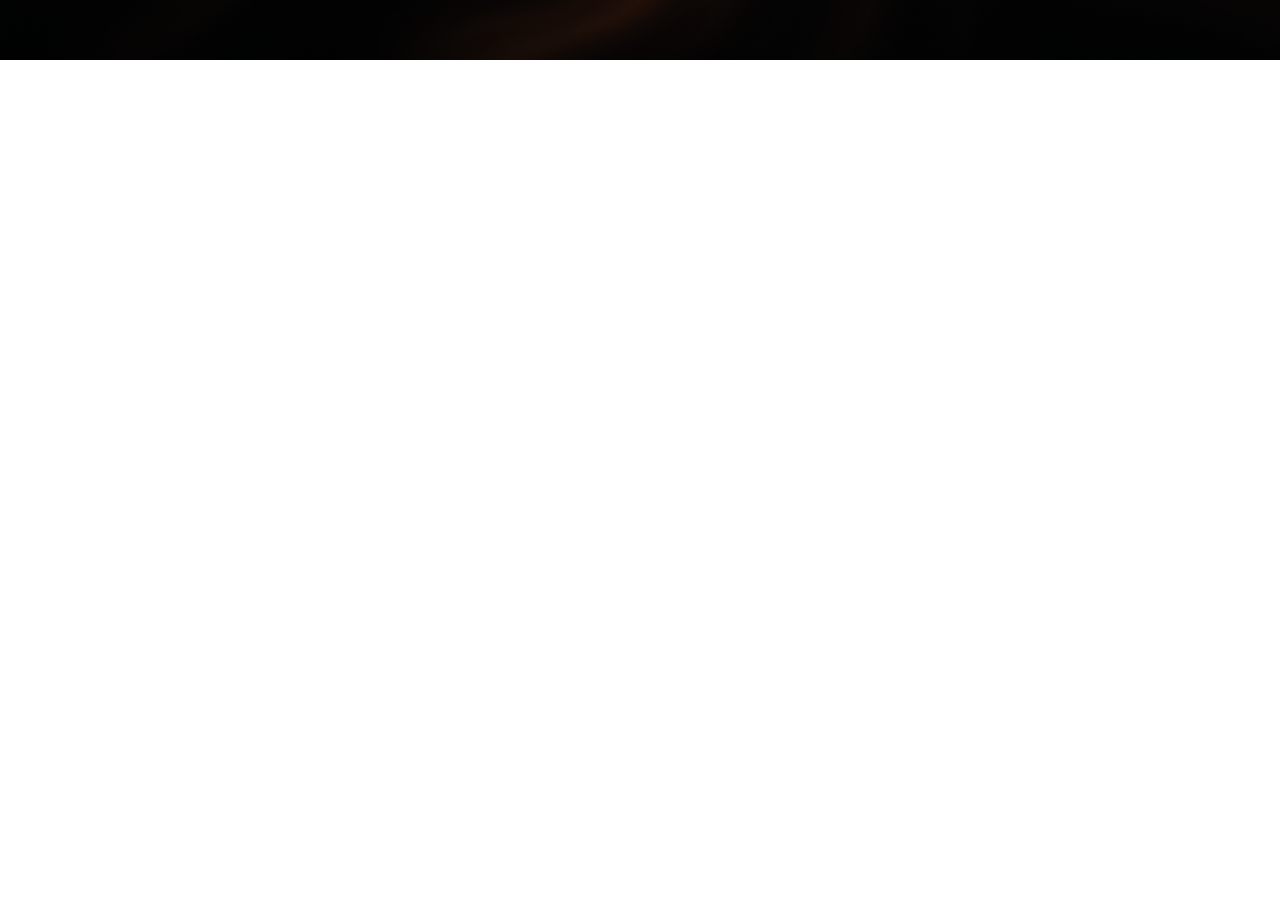
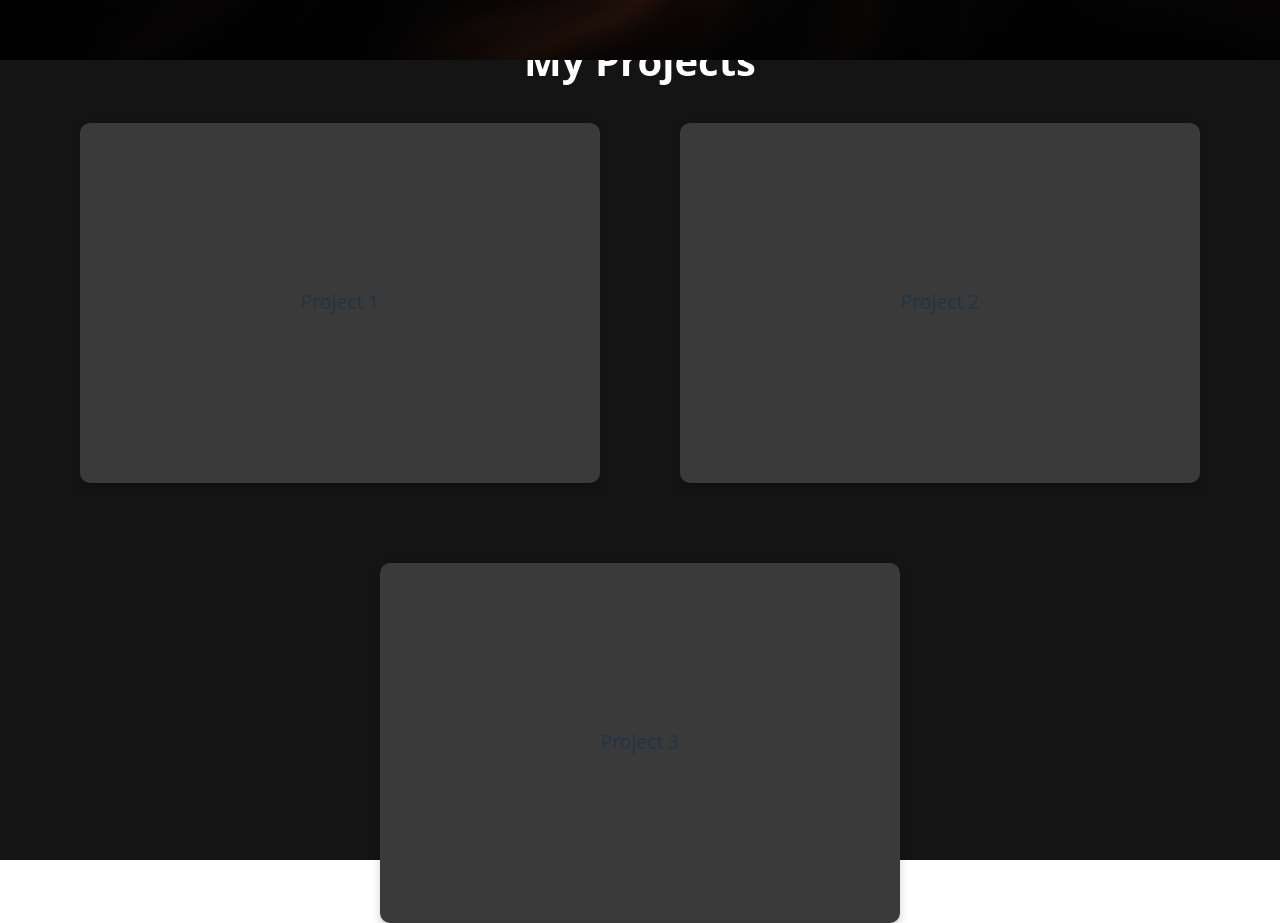
Before and after one commit to nickem00/Portfolio, a React (Vite) app: page / in a window 1280 px wide. Shown: the part 740-1663 px from the top of the page. Before the commit the page ends 800 px from the top, so only its background shows below. Built offline with nearby package versions, Linux system fonts and the light colour scheme.

Commit message:
Projects section added

```diff
--- a/src/App.jsx
+++ b/src/App.jsx
@@ -1,5 +1,6 @@
 import Header from "./components/Header"
 import Hero from "./components/Hero"
+import Projects from "./components/Projects"
 
 function App() {
 
@@ -7,6 +8,7 @@
     <>
       <Header />
       <Hero />
+      <Projects />
     </>
   )
 }
--- /dev/null
+++ b/src/components/Projects.jsx
@@ -0,0 +1,19 @@
+import React from "react";
+import './styles/Projects.css';
+
+function Projects() {
+    return (
+        <section className="projects" id="projects">
+            <div className="projects-content">
+                <h2>My Projects</h2>
+                <div className="project-cards">
+                    <div className="project-card">Project 1</div>
+                    <div className="project-card">Project 2</div>
+                    <div className="project-card">Project 3</div>
+                </div>
+            </div>
+        </section>
+    )
+}
+
+export default Projects;
--- /dev/null
+++ b/src/components/styles/Projects.css
@@ -0,0 +1,46 @@
+.projects {
+    width: 100%;
+    height: 100vh;
+    background-color: #141414;
+    display: flex;
+    justify-content: center;
+    align-items: center;
+    flex-direction: column;
+    text-align: center;
+}
+
+.projects-content {
+    max-width: 90%;
+    width: 100%;
+}
+
+.projects-content h2 {
+    font-size: 2.5rem;
+    color: #fff;
+    margin-bottom: 2rem;
+}
+
+.project-cards {
+    display: flex;
+    justify-content: center;
+    flex-wrap: wrap;
+    gap: 5rem;
+}
+
+.project-card {
+    background-color: #3a3a3a;
+    padding: 20px;
+    width: 30rem;
+    height: 20rem;
+    border-radius: 10px;
+    box-shadow: 0 4px 8px rgba(0, 0, 0, 0.2);
+    display: flex;
+    align-items: center;
+    justify-content: center;
+    font-size: 1.2rem;
+    transition: transform 0.3s ease;
+}
+
+.project-card:hover {
+    transform: scale(1.05);
+}
```
Also changed, not shown: 1 other file (tests, documents, lock files or other folders).
